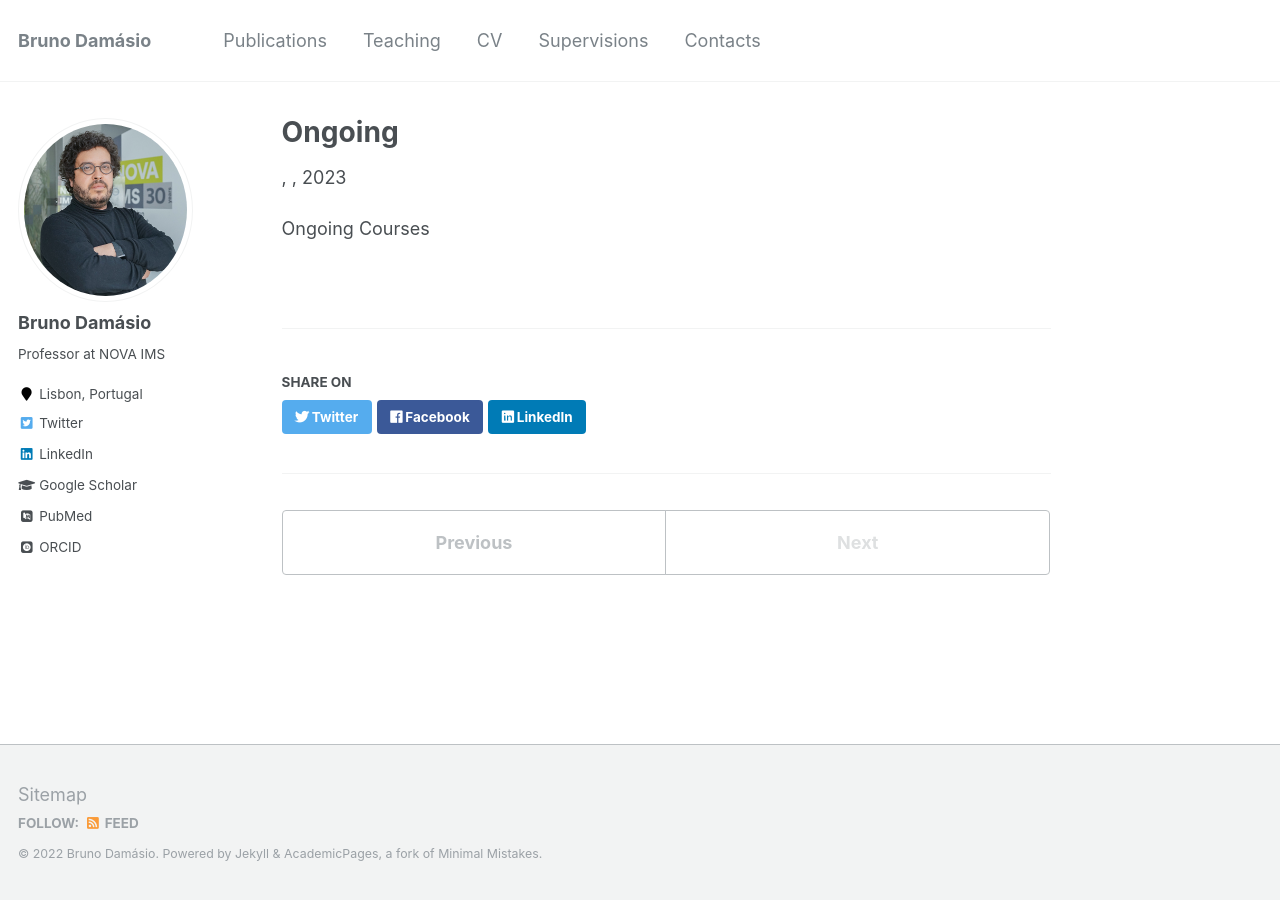
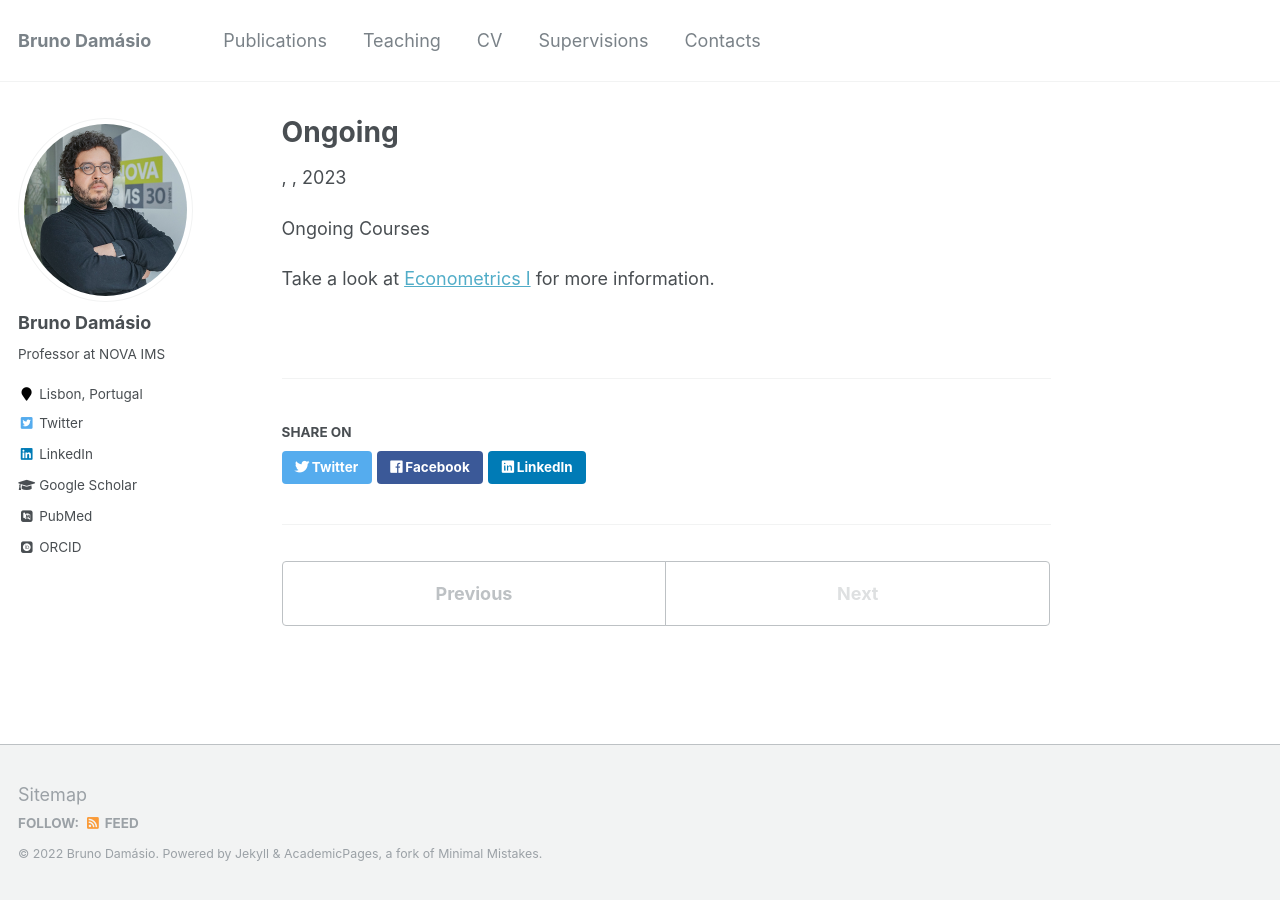
Before and after one commit to damasiob/damasiob.github.io, a Jekyll site: the page built from _teaching/ongoing.md, in a window 1280 px wide. Built offline with Jekyll 4.4.1, drawn with Linux system fonts in a browser that asks for light colours; some web fonts are replaced.

Commit message:
Update ongoing.md

```diff
--- a/_teaching/ongoing.md
+++ b/_teaching/ongoing.md
@@ -7,3 +7,5 @@ location: "Lisbon, Portugal"
 ---
 
 Ongoing Courses
+
+Take a look at [Econometrics I](/_teaching/_ongoing/econometrics-i.md) for more information.
```
